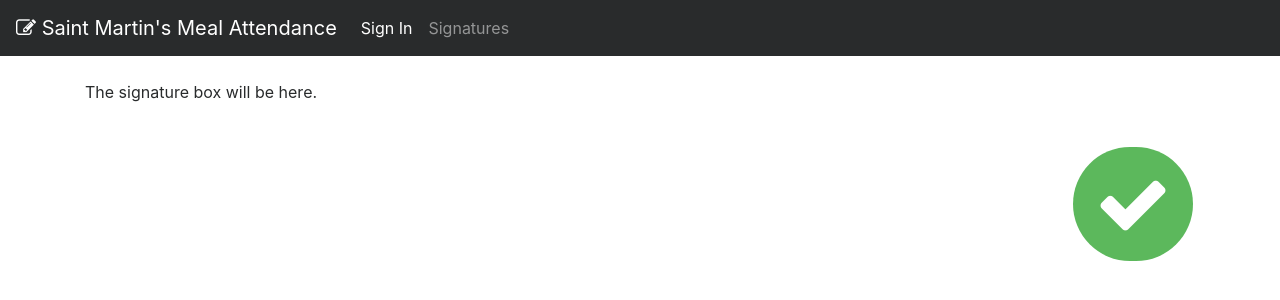
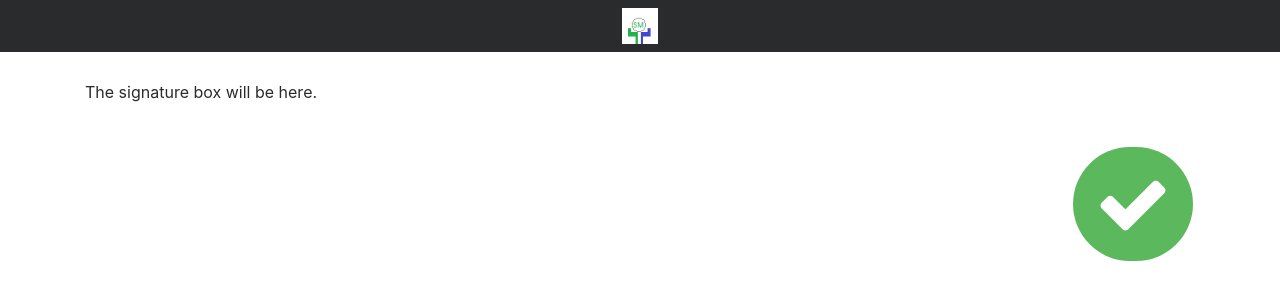
Before and after one commit to isaac-blasiman/stmartins-guest-attendance, a plain HTML site: page Create Signature - Adult.html in a window 1280 px wide. Shown: the top 300 px of the page. Drawn offline with Linux system fonts and the light colour scheme; files whose address does not match are found by name.

Commit message:
Updated Navbar for the Create Signature Pages

```diff
--- a/Create Signature - Adult.html
+++ b/Create Signature - Adult.html
@@ -26,18 +26,14 @@
   <body>
 
     <nav class="navbar navbar-expand navbar-toggleable navbar-inverse bg-inverse fixed-top">
-      <a class="navbar-brand" href="#"><i class="fa fa-pencil-square-o" aria-hidden="true"></i> Saint Martin's Meal Attendance</a>
       <button class="navbar-toggler navbar-toggler-right" type="button" data-toggle="collapse" data-target="#navbarsExampleDefault" aria-controls="navbarsExampleDefault" aria-expanded="false" aria-label="Toggle navigation">
         <span class="navbar-toggler-icon"></span>
       </button>
 
       <div class="collapse navbar-collapse" id="navbarsExampleDefault">
-        <ul class="navbar-nav mr-auto">
-          <li class="nav-item active">
-            <a class="nav-link" href="#">Sign In <span class="sr-only">(current)</span></a>
-          </li>
-          <li class="nav-item">
-            <a class="nav-link" href="#">Signatures</a>
+        <ul class="navbar-nav mr-auto ul-centered">
+          <li>
+            <a class="" href="#"><img src="CIS-492-rough-stmartins-logo.png" alt="Saint Martin's Logo" border="0" width="36" height="36"></a>
           </li>
         </ul>
       </div>
```
Also changed, not shown: Create Signature - Child.html (+3 -7 lines).
